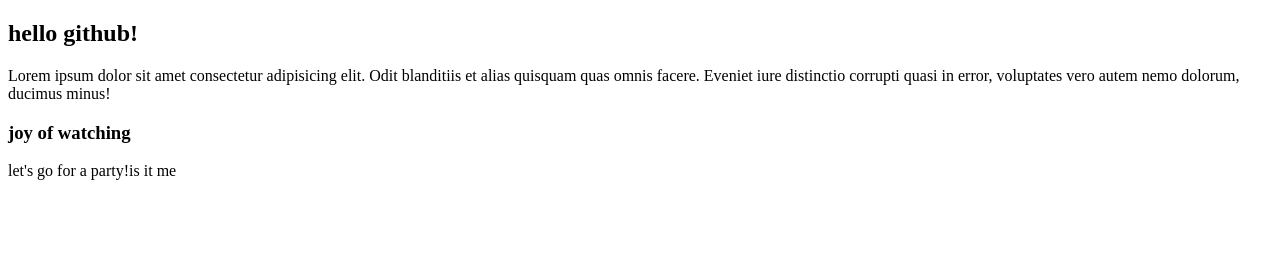
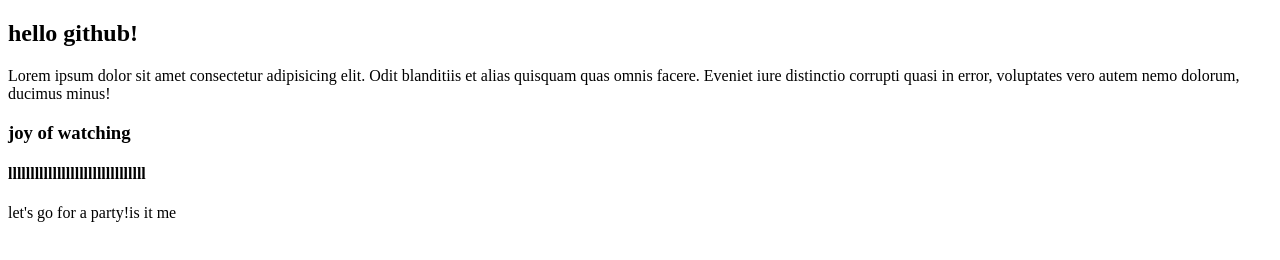
Before and after one commit to drbaqibillah/my-first-website11, a plain HTML site: page index.html in a window 1280 px wide. Drawn offline with Linux system fonts and the light colour scheme.

Commit message:
new 0ne:

```diff
--- a/index.html
+++ b/index.html
@@ -13,7 +13,7 @@
       quasi in error, voluptates vero autem nemo dolorum, ducimus minus!
     </p>
     <h3>joy of watching</h3>
-
+    <h4>lllllllllllllllllllllllllllllll</h4>
     <p>let's go for a party!is it me</p>
   </body>
 </html>
```
